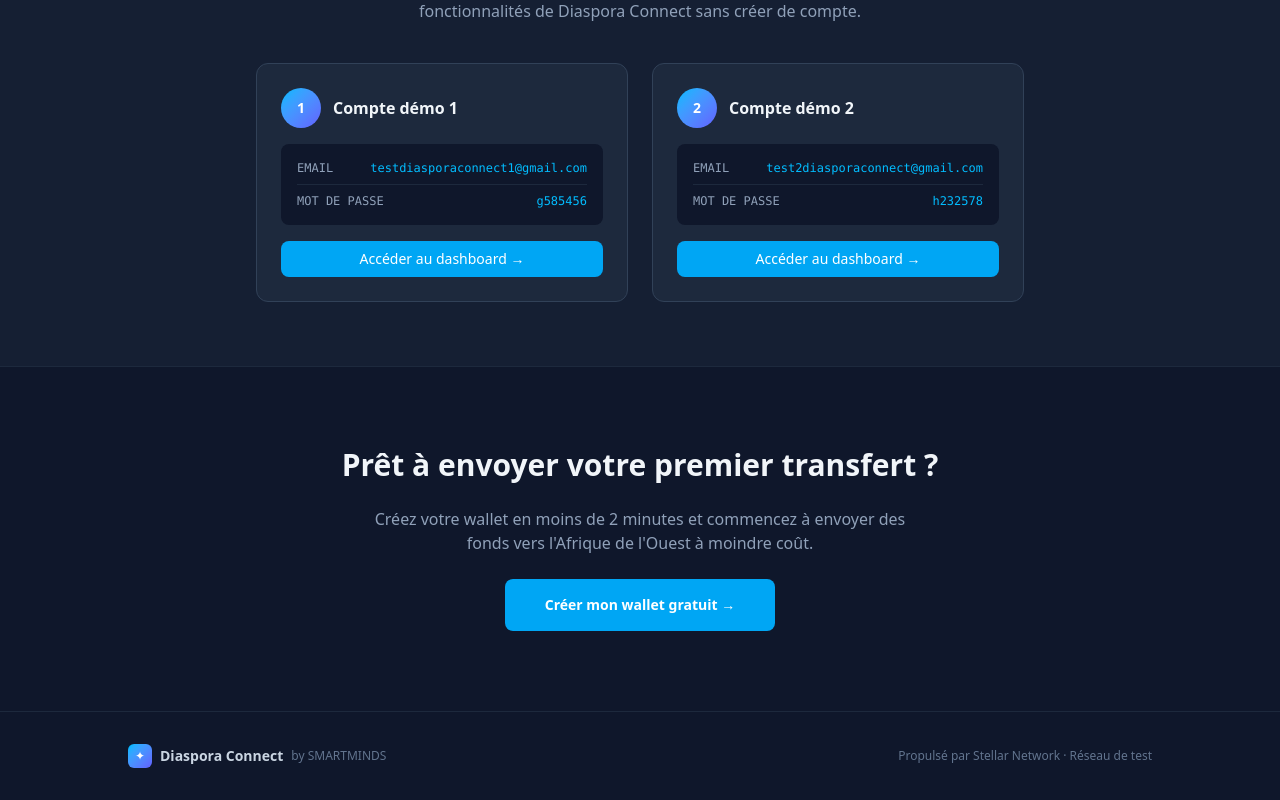
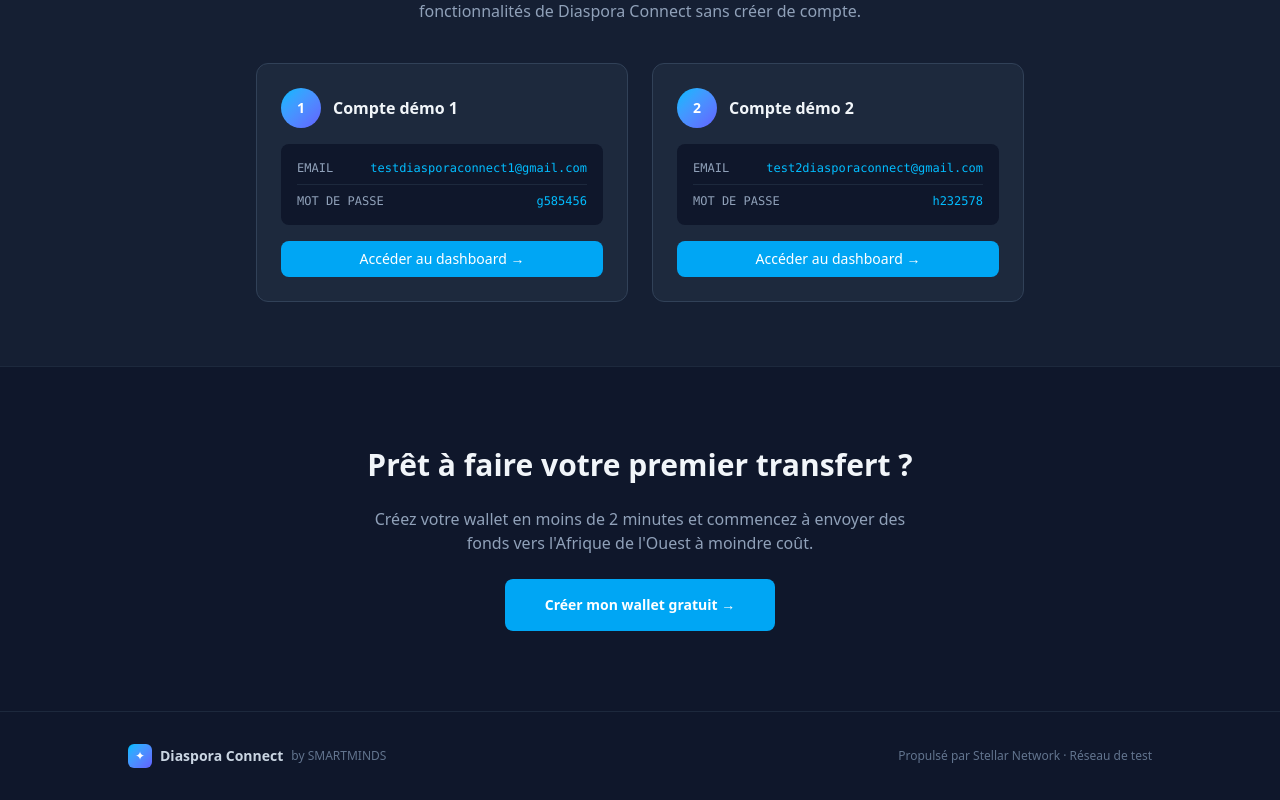
Before and after one commit to C2007-ar/stellar-wallet, a Next.js app: page / in a window 1280 px wide. Shown: the part 1975-2775 px from the top of the page. Built offline with nearby package versions, Linux system fonts and the light colour scheme.

Commit message:
feat: direct demo login from landing page

```diff
--- a/src/app/page.tsx
+++ b/src/app/page.tsx
@@ -226,7 +226,7 @@
       {/* CTA Final */}
       <section className="max-w-5xl mx-auto px-6 py-20 text-center flex flex-col items-center gap-6">
         <h2 className="text-3xl font-bold">
-          Prêt à envoyer votre premier transfert ?
+          Prêt à faire votre premier transfert ?
         </h2>
         <p className="text-slate-400 max-w-xl">
           Créez votre wallet en moins de 2 minutes et commencez à envoyer
```
